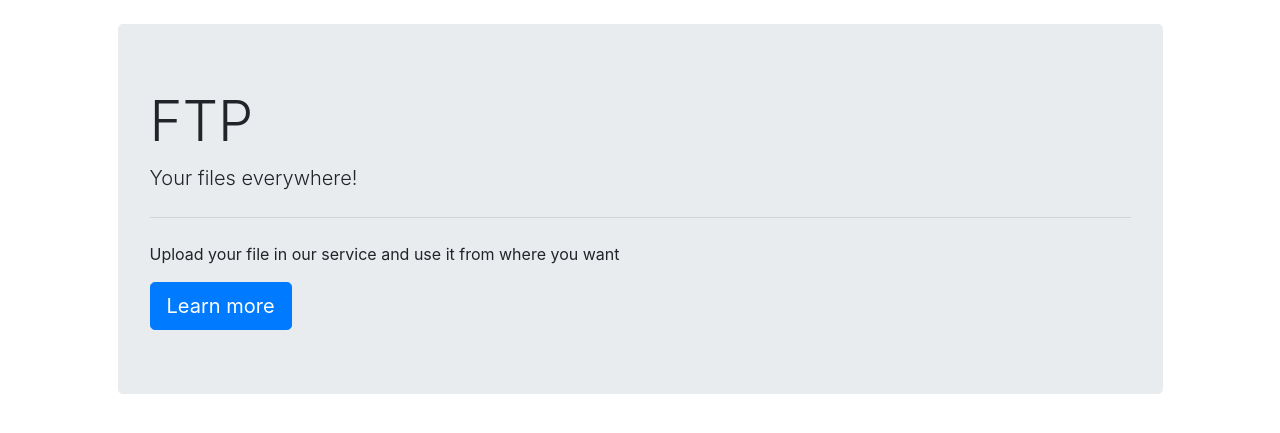
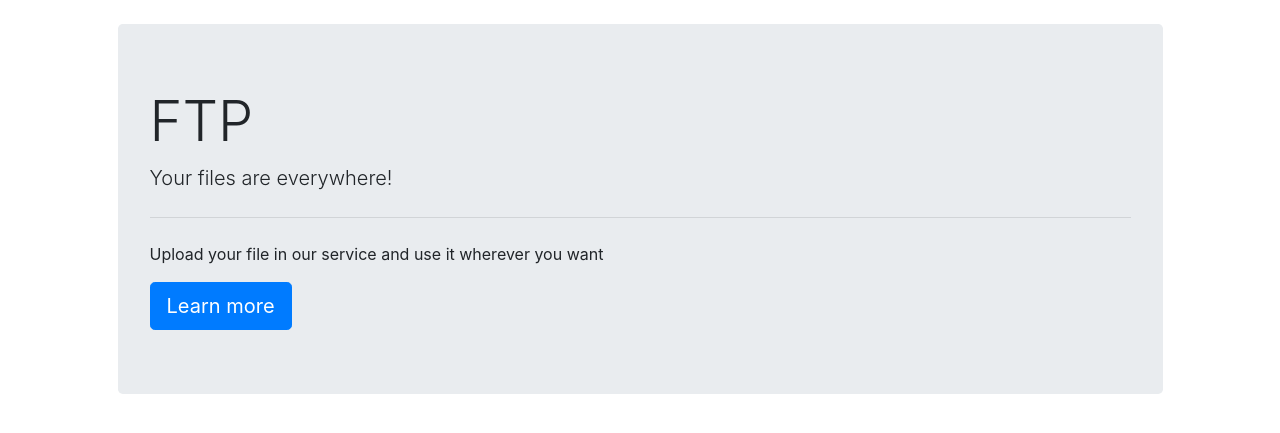
Before and after one commit to AleksandrKovshariov/Client, a Flask app: page / in a window 1280 px wide. Shown: the part 56-489 px from the top of the page. Run offline with Flask 2, Linux system fonts and the light colour scheme; some libraries are stand-ins or nearby versions.

Commit message:
Changed English mistakes

```diff
--- a/templates/files/upload.html
+++ b/templates/files/upload.html
@@ -7,7 +7,7 @@
 <div class="container">
   <div class="row justify-content-md-center align-items-center">
     <div class="col-md-6 jumbotron">
-      <h1 class="display-4">File upload</h1>
+      <h1 class="display-4">File uploading</h1>
       {% if file_not_found %}
         <div class="alert alert-danger" role="alert">
             File to upload not found!
--- a/templates/index.html
+++ b/templates/index.html
@@ -8,9 +8,9 @@
   <div class="row justify-content-md-center align-items-center">
     <div class="col-md-11 jumbotron">
       <h1 class="display-4">FTP</h1>
-      <p class="lead">Your files everywhere!</p>
+      <p class="lead">Your files are everywhere!</p>
       <hr class="my-4">
-      <p>Upload your file in our service and use it from where you want</p>
+      <p>Upload your file in our service and use it wherever you want</p>
       <a class="btn btn-primary btn-lg" href="#" role="button">Learn more</a>
     </div>
   </div>
```
